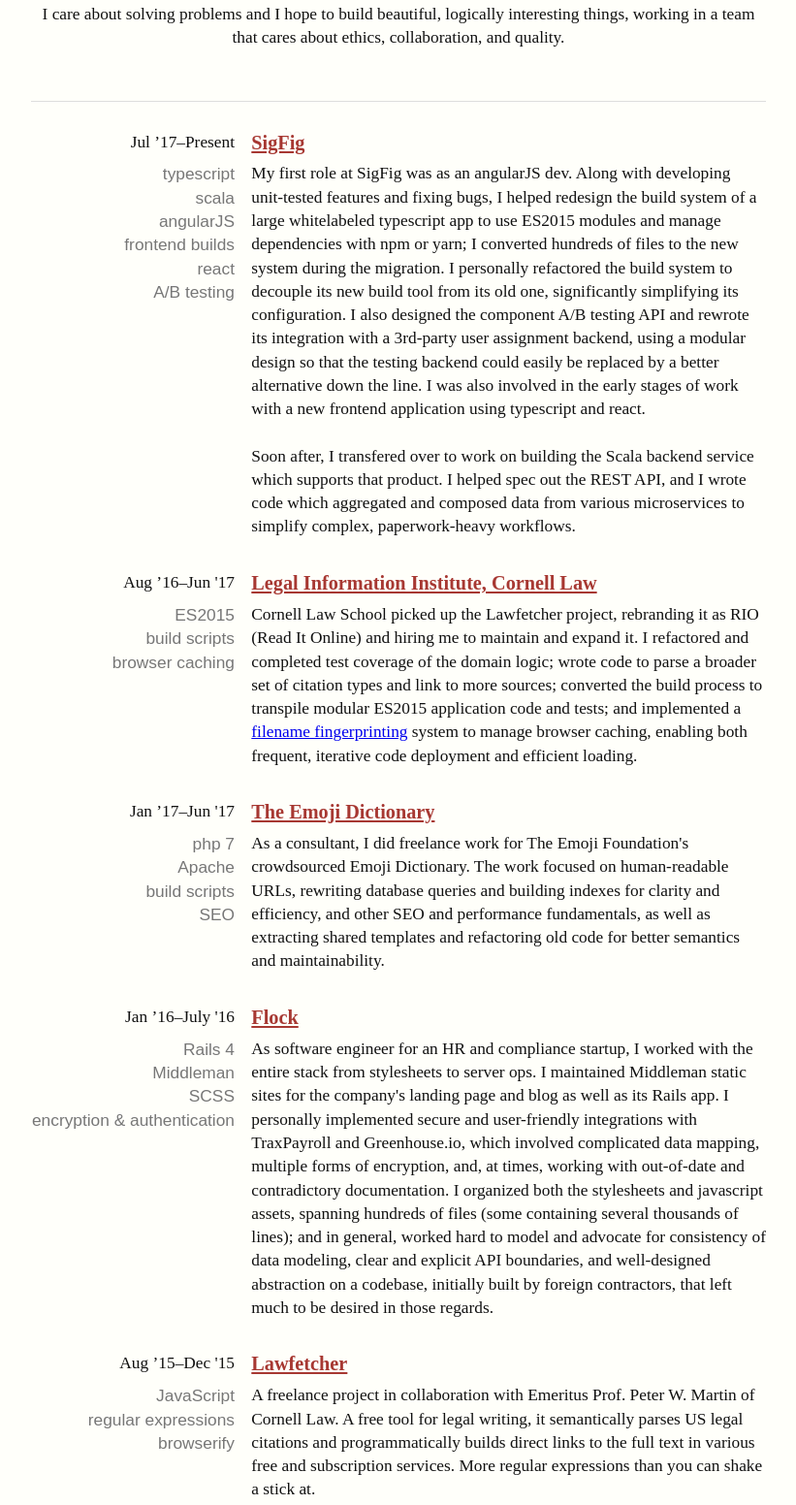
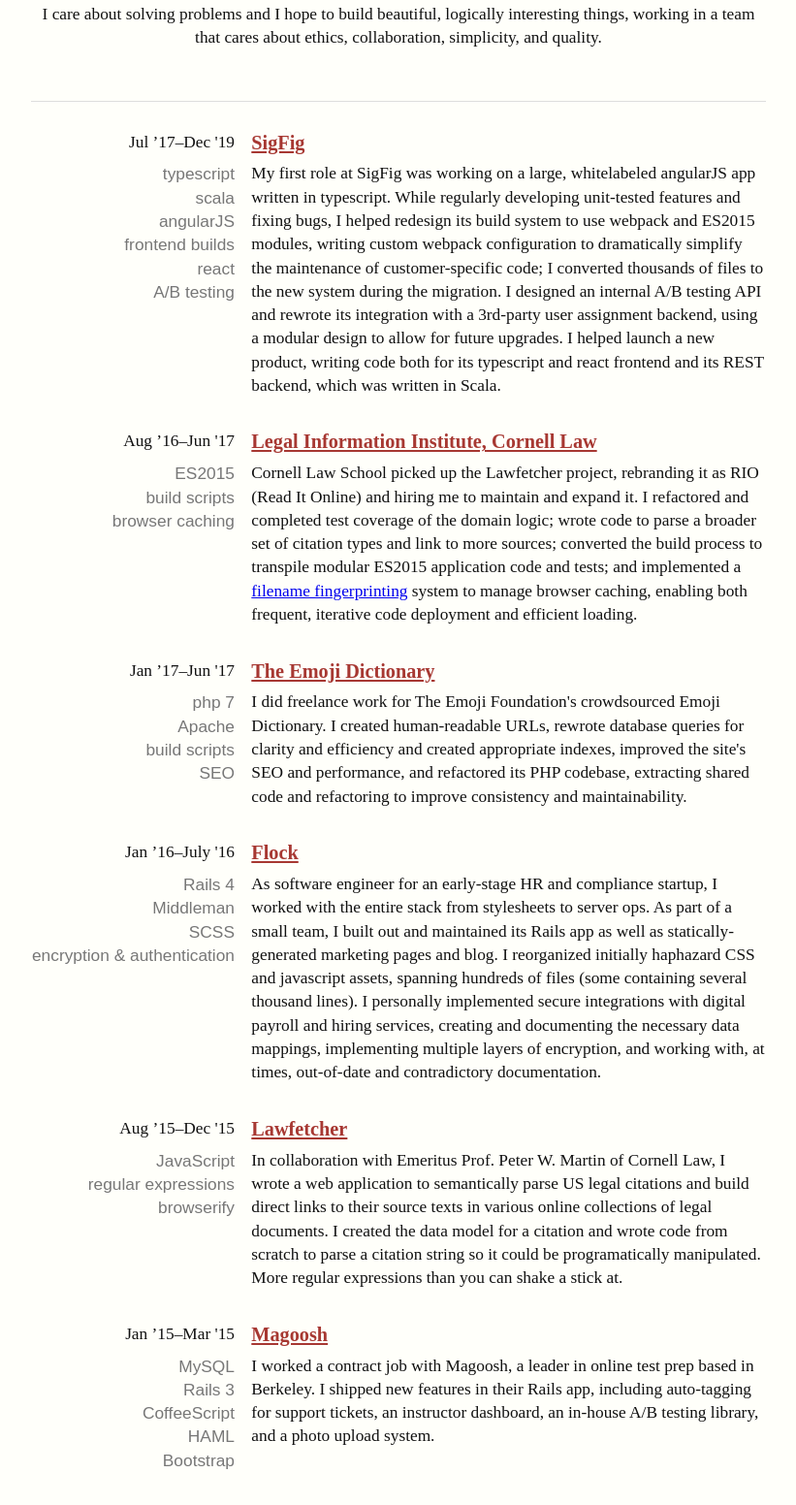
Before and after one commit to ambirdsall/resume, a Gatsby site: page / in a window 1280 px wide. Shown: the part 279-1831 px from the top of the page at 97% size, without its empty margins (229-1050 px from the left). Built offline with nearby package versions, Linux system fonts and the light colour scheme; Gatsby itself is replaced by a stand-in of ours; a web font is replaced by a local one.

Commit message:
Update resume text

```diff
--- a/src/components/resume.js
+++ b/src/components/resume.js
@@ -7,7 +7,7 @@
       <div id="work-experience" className="block-group">
         <Entry title="SigFig"
                titleLink="https://sigfig.com"
-               dates="Jul '17-Present"
+               dates="Jul '17-Dec '19"
                skills={[
                  "typescript",
                  "scala",
@@ -16,20 +16,19 @@
                  "react",
                  "A/B testing",
                ]}>
-          My first role at SigFig was as an angularJS dev. Along with developing unit-tested
-          features and fixing bugs, I helped redesign the build system of a large whitelabeled
-          typescript app to use ES2015 modules and manage dependencies with npm or yarn; I converted
-          hundreds of files to the new system during the migration. I personally refactored the
-          build system to decouple its new build tool from its old one, significantly simplifying
-          its configuration. I also designed the component A/B testing API and rewrote its
-          integration with a 3rd-party user assignment backend, using a modular design so that the
-          testing backend could easily be replaced by a better alternative down the line. I was also
-          involved in the early stages of work with a new frontend application using typescript and
-          react.
-          <br/><br/>
-          Soon after, I transfered over to work on building the Scala backend service which supports
-          that product. I helped spec out the REST API, and I wrote code which aggregated and
-          composed data from various microservices to simplify complex, paperwork-heavy workflows.
+
+          My first role at SigFig was working on a large, whitelabeled angularJS
+          app written in typescript. While regularly developing unit-tested
+          features and fixing bugs, I helped redesign its build system to use
+          webpack and ES2015 modules, writing custom webpack configuration to
+          dramatically simplify the maintenance of customer-specific code; I
+          converted thousands of files to the new system during the migration. I
+          designed an internal A/B testing API and rewrote its integration with
+          a 3rd-party user assignment backend, using a modular design to allow
+          for future upgrades. I helped launch a new product, writing code both
+          for its typescript and react frontend and its REST backend, which was
+          written in Scala.
+
         </Entry>
         <Entry title="Legal Information Institute, Cornell Law"
                titleLink="https://law.cornell.edu/rio"
@@ -39,13 +38,17 @@
                  "build scripts",
                  "browser caching",
                ]}>
-          Cornell Law School picked up the Lawfetcher project, rebranding it as RIO (Read It Online) and
-          hiring me to maintain and expand it. I refactored and completed test coverage of the
-          domain logic; wrote code to parse a broader set of citation types and link to more
-          sources; converted the build process to transpile modular ES2015 application code and
-          tests; and implemented a <a href="http://guides.rubyonrails.org/asset_pipeline.html#what-is-fingerprinting-and-why-should-i-care-questionmark">
-            filename fingerprinting</a> system to manage browser caching, enabling both frequent,
-          iterative code deployment and efficient loading.
+
+          Cornell Law School picked up the Lawfetcher project, rebranding it as
+          RIO (Read It Online) and hiring me to maintain and expand it. I
+          refactored and completed test coverage of the domain logic; wrote code
+          to parse a broader set of citation types and link to more sources;
+          converted the build process to transpile modular ES2015 application
+          code and tests; and implemented a <a
+          href="http://guides.rubyonrails.org/asset_pipeline.html#what-is-fingerprinting-and-why-should-i-care-questionmark">
+          filename fingerprinting</a> system to manage browser caching, enabling
+          both frequent, iterative code deployment and efficient loading.
+
         </Entry>
         {/* emoji dictionary */}
         <Entry title="The Emoji Dictionary" titleLink="https://emojidictionary.emojifoundation.com/"
@@ -56,11 +59,14 @@
                  "build scripts",
                  "SEO",
                ]}>
-          As a consultant, I did freelance work for The Emoji Foundation's crowdsourced Emoji
-          Dictionary. The work focused on human-readable URLs, rewriting database queries and
-          building indexes for clarity and efficiency, and other SEO and performance fundamentals,
-          as well as extracting shared templates and refactoring old code for better semantics and
+
+          I did freelance work for The Emoji Foundation's crowdsourced Emoji
+          Dictionary. I created human-readable URLs, rewrote database queries
+          for clarity and efficiency and created appropriate indexes, improved
+          the site's SEO and performance, and refactored its PHP codebase,
+          extracting shared code and refactoring to improve consistency and
           maintainability.
+
         </Entry>
         {/* Flock */}
         <Entry title="Flock" titleLink="www.helloflock.com"
@@ -71,16 +77,18 @@
                  "SCSS",
                  "encryption & authentication",
                ]}>
-          As software engineer for an HR and compliance startup, I worked with the entire stack from
-          stylesheets to server ops. I maintained Middleman static sites for the company's landing
-          page and blog as well as its Rails app. I personally implemented secure and user-friendly
-          integrations with TraxPayroll and Greenhouse.io, which involved complicated data mapping,
-          multiple forms of encryption, and, at times, working with out-of-date and contradictory
-          documentation. I organized both the stylesheets and javascript assets, spanning hundreds
-          of files (some containing several thousands of lines); and in general, worked hard to model and
-          advocate for consistency of data modeling, clear and explicit API boundaries, and well-designed
-          abstraction on a codebase, initially built by foreign contractors, that left much to be desired
-          in those regards.
+
+          As software engineer for an early-stage HR and compliance startup, I
+          worked with the entire stack from stylesheets to server ops. As part
+          of a small team, I built out and maintained its Rails app as well as
+          statically-generated marketing pages and blog. I reorganized initially
+          haphazard CSS and javascript assets, spanning hundreds of files (some
+          containing several thousand lines). I personally implemented secure
+          integrations with digital payroll and hiring services, creating and
+          documenting the necessary data mappings, implementing multiple layers
+          of encryption, and working with, at times, out-of-date and
+          contradictory documentation.
+
         </Entry>
         {/* lawfetcher */}
         <Entry title="Lawfetcher" titleLink="http://www.access-to-law.com/lawfetcher"
@@ -91,10 +99,13 @@
                  "browserify",
                ]}>
 
-          A freelance project in collaboration with Emeritus Prof. Peter W. Martin of Cornell Law. A
-          free tool for legal writing, it semantically parses US legal citations and
-          programmatically builds direct links to the full text in various free and subscription
-          services. More regular expressions than you can shake a stick at.
+          In collaboration with Emeritus Prof. Peter W. Martin of Cornell Law, I
+          wrote a web application to semantically parse US legal citations and
+          build direct links to their source texts in various online collections
+          of legal documents. I created the data model for a citation and wrote
+          code from scratch to parse a citation string so it could be
+          programatically manipulated. More regular expressions than you can
+          shake a stick at.
 
         </Entry>
         {/* magoosh */}
@@ -108,10 +119,10 @@
                  "Bootstrap",
                ]}>
 
-          I worked as a junior dev with Magoosh, a leader in online test prep based in Berkeley. I shipped many
-          features, including auto-tagging for support tickets, an instructor dashboard, an in-house A/B testing
-          library, and a photo upload system for static pages. I focused intensely on improving the design
-          quality and professionalism of my code.
+          I worked a contract job with Magoosh, a leader in online test prep
+          based in Berkeley. I shipped new features in their Rails app,
+          including auto-tagging for support tickets, an instructor dashboard,
+          an in-house A/B testing library, and a photo upload system.
 
         </Entry>
       </div>
--- a/src/pages/index.js
+++ b/src/pages/index.js
@@ -20,8 +20,9 @@
         title="Full Stack Web Developer"
         phone="(802) 989-5647"
         email="ambirdsall@gmail.com">
-        I care about solving problems and I hope to build beautiful, logically interesting things, working in
-        a team that cares about ethics, collaboration, and quality.
+        I care about solving problems and I hope to build beautiful, logically
+        interesting things, working in a team that cares about ethics,
+        collaboration, simplicity, and quality.
       </Nameplate>
 
       <Resume/>
```
